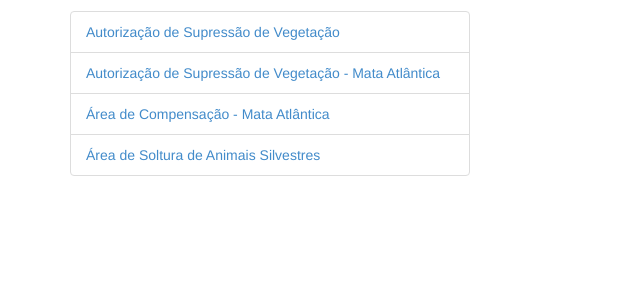
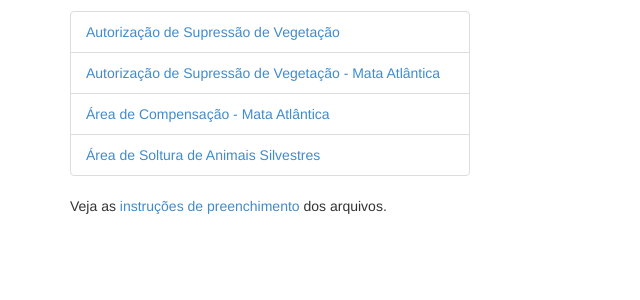
Before and after one commit to igor-rodrigues01/casv, a Django app: page /file-models/ in a window 1280 px wide. Shown: the part 151-451 px from the top of the page, without its empty margins (0-640 px from the left). Run offline with Django 3.2, Linux system fonts and the light colour scheme; some libraries are stand-ins or nearby versions.

Commit message:
add file with instructions

```diff
--- a/casv/core/templates/core/file-models.html
+++ b/casv/core/templates/core/file-models.html
@@ -19,4 +19,5 @@
       <a href="{% static 'shapes/AreaSoltura.zip' %}">Área de Soltura de Animais Silvestres</a>
     </li>
   </ul>
+  <p>Veja as <a href="{% static 'docs/instrucoes_casv.pdf' %}">instruções de preenchimento</a> dos arquivos.</p>
 {% endblock content %}
```
Also changed, not shown: 1 other file.
